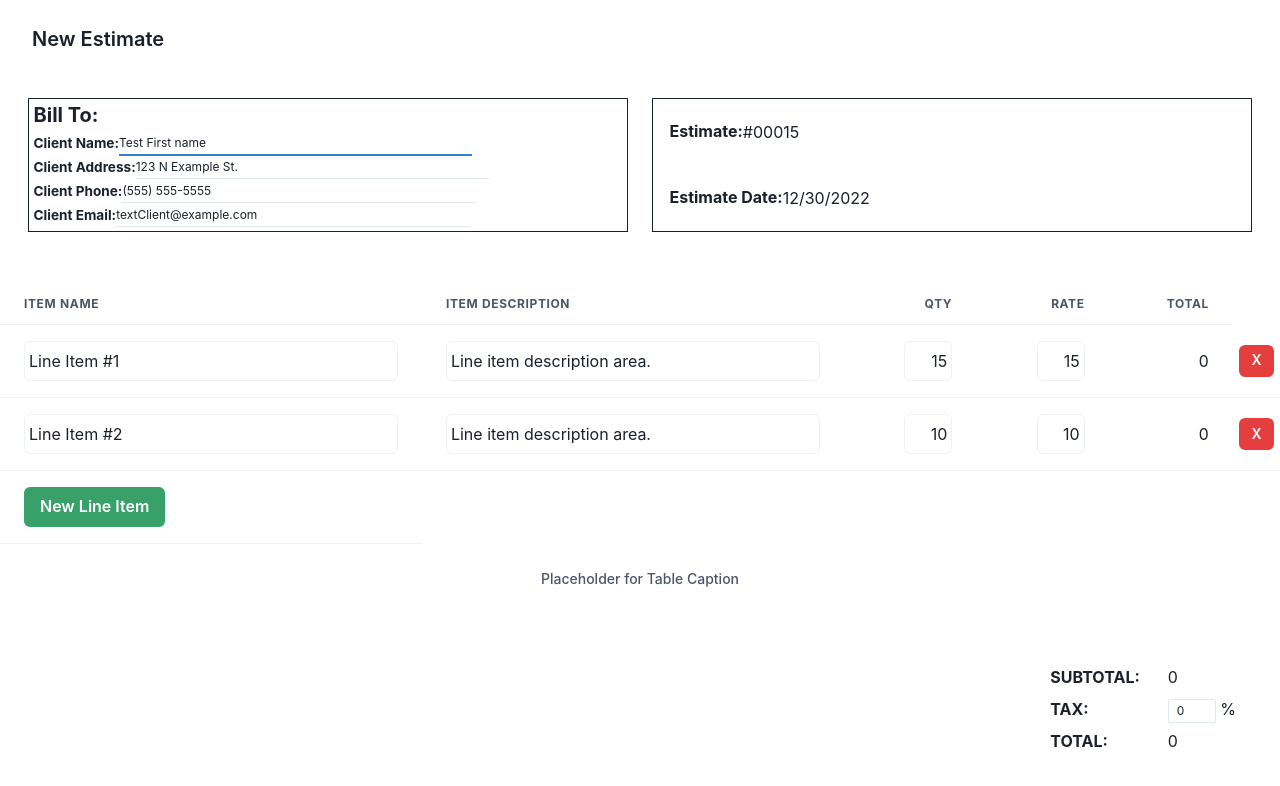
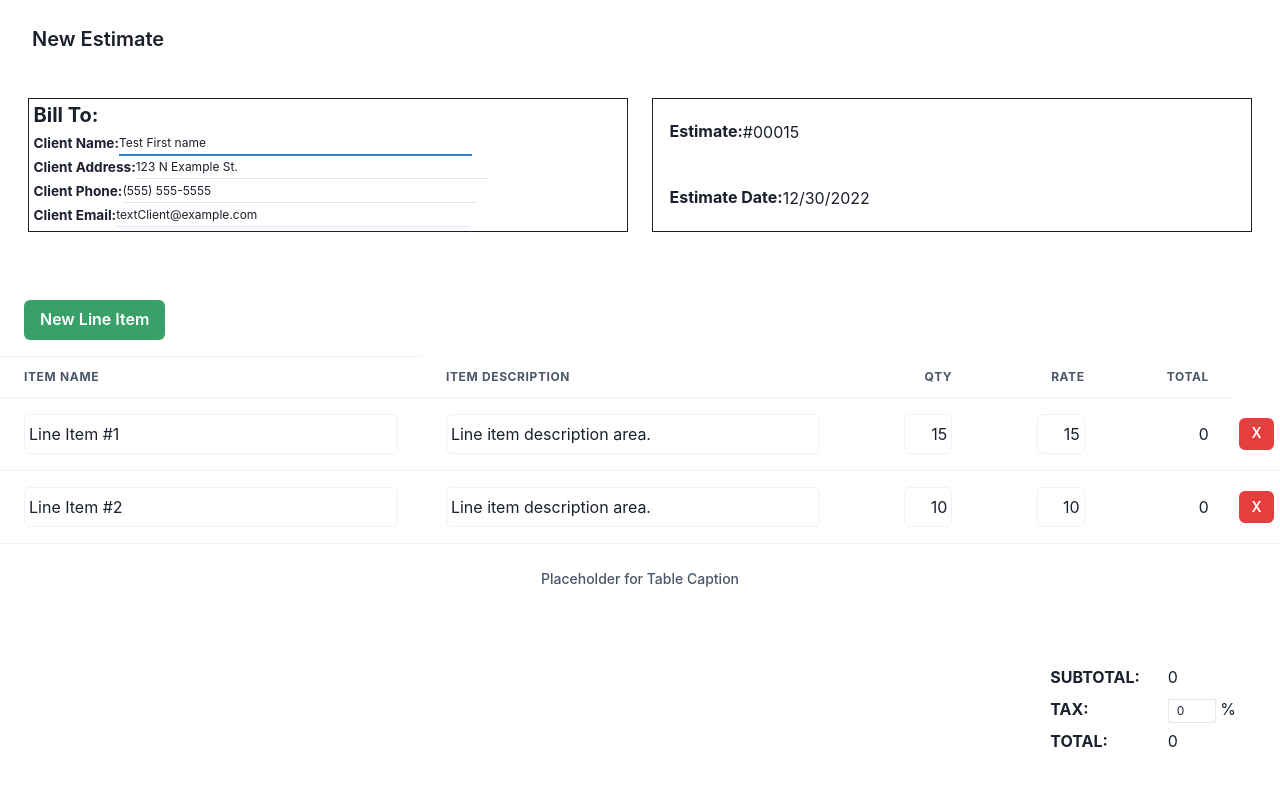
Before and after one commit to AnthonyJRay/floormate, a React (Vite) app: page /estimates in a window 1280 px wide. Both pictures are taken after a click on the button "New Estimate". Shown: the top 786 px of the page. Built offline with nearby package versions, Linux system fonts and the light colour scheme.

Commit message:
Refactoring Estimates. Re-writing state. Created methods specific to each form state. (existing/new).

```diff
--- a/src/components/estimates/EstimatesBody.jsx
+++ b/src/components/estimates/EstimatesBody.jsx
@@ -1,12 +1,18 @@
 import { Heading, Text, Button, Flex, GridItem, Box } from "@chakra-ui/react";
+import { DeleteIcon } from "@chakra-ui/icons";
 
 import EstimateForm from "../estimates/NewEstimate";
 
 export default function EstimatesBody({
+  value,
   name = "Client Name",
   description = "Job Description",
   total = "Estimate total",
   invoiced = false,
+  onDelete = () => {},
+  onSave = () => {},
+  onChange = () => {},
+  addLineItem = () => {},
 }) {
   return (
     <GridItem border="1px" borderColor="gray.200">
@@ -59,8 +65,22 @@ export default function EstimatesBody({
               </Text>
             )}
           </Box>
-
-          <EstimateForm btnText={"View"} btnColor={"yellow"} btnIcon={false} />
+          <Box
+            display={"flex"}
+            width={"90%"}
+            justifyContent={"space-around"}
+            m={2}
+          >
+            {/* ESTIMATE FORM FOR THE CARDS / TO EDIT */}
+            <EstimateForm
+              btnText={"View"}
+              btnColor={"yellow"}
+              btnIcon={false}
+            />
+            <Button size={"sm"} colorScheme={"red"} onClick={onDelete}>
+              <DeleteIcon />
+            </Button>
+          </Box>
         </Flex>
       </Flex>
     </GridItem>
--- a/src/components/estimates/NewEstimate.jsx
+++ b/src/components/estimates/NewEstimate.jsx
@@ -61,7 +61,15 @@ const initialEstimateForm = {
   ],
 };
 
-export default function NewEstimate(props) {
+export default function NewEstimate({
+  onSave = () => {},
+  onChange = () => {},
+  onDelete = () => {},
+  addLineItem = () => {},
+  btnColor = "",
+  btnIcon = "",
+  btnText = "",
+}) {
   const { isOpen, onOpen, onClose } = useDisclosure();
 
   const [estimateFormData, setEstimateFormData] = useState(initialEstimateForm);
@@ -177,11 +185,11 @@ export default function NewEstimate(props) {
       <Button
         onClick={onOpen}
         size={"sm"}
-        colorScheme={props.btnColor}
+        colorScheme={btnColor}
         color={"whiteAlpha.900"}
       >
-        <Text p={1}>{props.btnText}</Text>
-        {props.btnIcon ? <Icon as={BsPlusLg} /> : null}
+        <Text p={1}>{btnText}</Text>
+        {btnIcon ? <Icon as={BsPlusLg} /> : null}
       </Button>
 
       <Modal isOpen={isOpen} onClose={onClose} size={"full"}>
@@ -290,6 +298,13 @@ export default function NewEstimate(props) {
               <TableCaption>Placeholder for Table Caption</TableCaption>
               <Thead>
                 <Tr>
+                  <Td>
+                    <Button colorScheme={"green"} onClick={addLineItem}>
+                      New Line Item
+                    </Button>
+                  </Td>
+                </Tr>
+                <Tr>
                   <Th>Item Name</Th>
                   <Th>Item Description</Th>
                   <Th isNumeric>Qty</Th>
@@ -342,7 +357,7 @@ export default function NewEstimate(props) {
                         <Button
                           size={"sm"}
                           colorScheme={"red"}
-                          onClick={props.onDelete}
+                          onClick={onDelete}
                         >
                           X
                         </Button>
@@ -350,17 +365,6 @@ export default function NewEstimate(props) {
                     </Tr>
                   );
                 })}
-
-                <Tr>
-                  <Td>
-                    <Button
-                      colorScheme={"green"}
-                      onClick={(e) => handleAddItem(e)}
-                    >
-                      New Line Item
-                    </Button>
-                  </Td>
-                </Tr>
               </Tbody>
             </Table>
           </TableContainer>
--- a/src/pages/Estimates.jsx
+++ b/src/pages/Estimates.jsx
@@ -21,6 +21,7 @@ const defaultValues = {
       total: "",
     },
   ],
+  invoiced: false,
 };
 
 export default function Estimates() {
@@ -69,16 +70,22 @@ export default function Estimates() {
   const [editIndex, setEditIndex] = useState(-1);
 
   return (
-    <>
     <Box p={5}>
       <Box textAlign="center">
         <Heading size={"xl"} pb={"2rem"}>
           Estimates
         </Heading>
+        {/* ESTIMATE FORM FOR A NEW ESTIMATE */}
+        {/* This is be a blank Estimate for creating a new estimate */}
         <EstimateForm
           btnText={"New Estimate"}
           btnColor={"green"}
           btnIcon={true}
+          newEstimate={() => setValues(defaultValues)}
+          addLineItem={() => console.log("Add Line Item")}
+          onChange={() => console.log("Something changed")}
+          onSave={() => console.log("Saved")}
+          onDelete={() => onDelete(estimate, i)}
         />
       </Box>
 
@@ -95,6 +102,7 @@ export default function Estimates() {
       >
         {estimateData.map((estimate, i) => {
           return (
+            // Pass estimate form state for "editing" or "viewing" an estimate
             <EstimatesBody
               key={i}
               value={i === editIndex ? values : estimate}
@@ -103,11 +111,17 @@ export default function Estimates() {
               price={estimate.client.price}
               total={estimate.lineItems[0].total}
               invoiced={estimate.invoiced}
+              onDelete={() => {
+                setEstimateData((prev) => {
+                  return prev.filter((_deletedEstimate, _i) => {
+                    return _i !== i;
+                  });
+                });
+              }}
             />
           );
         })}
       </Grid>
     </Box>
-    </>
   );
 }
```
Lines whose indentation alone changed are shown as unchanged.
